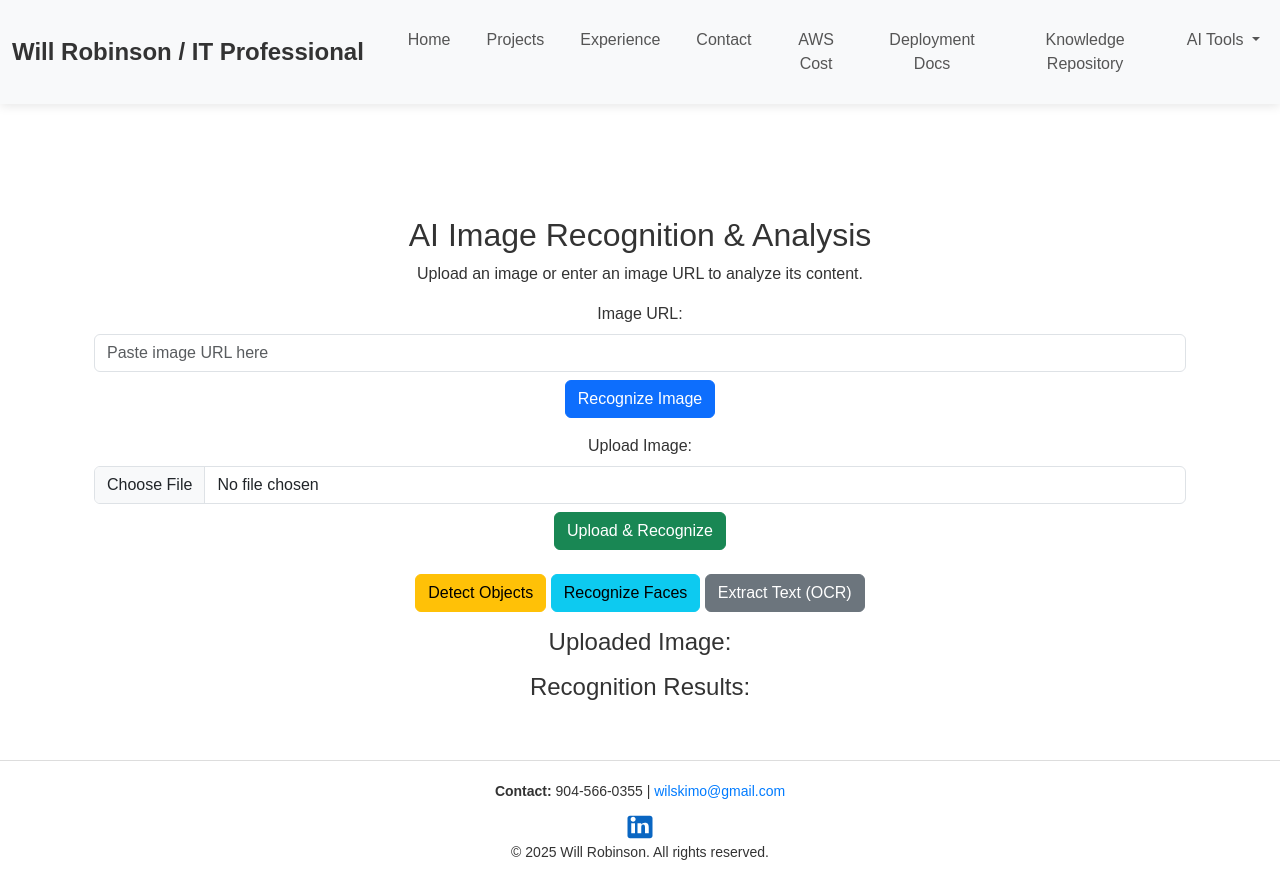
After one commit to wilskimo1/flask-project, a Flask app: page /ai/image-recognition in a window 1280 px wide. The commit adds this page. Run offline with Flask 3, Linux system fonts and the light colour scheme; parts of the project's set-up code (start-up, migrations or seed data) failed here and were passed over.

Commit message:
Updated project files with fixes and improvements

```diff
--- a/app.py
+++ b/app.py
@@ -1,5 +1,11 @@
-from flask import Flask, render_template, jsonify, send_from_directory
-import os, random, requests
+from flask import Flask, render_template, jsonify, send_from_directory, request
+import os, random, requests, boto3, json
+from transformers import pipeline # ✅ Free AI Model for Text Summarization
+import yfinance as yf #Yahoo Finance API
+from PIL import Image
+import io
+import easyocr
+from facenet_pytorch import MTCNN
 
 app = Flask(__name__)
 
@@ -10,6 +16,219 @@ KNOWLEDGE_REPO_DIR = "static/knowledge_docs"
 GITHUB_USERNAME = "wilskimo1"
 GITHUB_REPO = "flask-project"
 GITHUB_API_URL = f"https://api.github.com/repos/{GITHUB_USERNAME}/{GITHUB_REPO}/commits"
+
+# ✅ Load AI Models
+image_recognition = pipeline("image-classification", model="facebook/deit-base-distilled-patch16-224")
+object_detection = pipeline("object-detection", model="facebook/detr-resnet-50")
+face_detection = MTCNN(keep_all=True)  # Initializes the face detector
+ocr_reader = easyocr.Reader(['en'])  # OCR Model
+
+# AWS Secrets Manager Config
+SECRET_ARN = "arn:aws:secretsmanager:us-east-1:529088269091:secret:AWS_Cost_Tracker_Credentials-oyUCVy"
+
+def get_aws_credentials():
+    """Fetch AWS credentials securely from AWS Secrets Manager."""
+    try:
+        client = boto3.client("secretsmanager", region_name="us-east-1")
+        response = client.get_secret_value(SecretId=SECRET_ARN)
+        secret_data = json.loads(response["SecretString"])
+        return secret_data["AWS_ACCESS_KEY_ID"], secret_data["AWS_SECRET_ACCESS_KEY"]
+    except Exception as e:
+        print(f"❌ Error fetching secrets: {e}")
+        return None, None
+
+# Get AWS credentials
+AWS_ACCESS_KEY_ID, AWS_SECRET_ACCESS_KEY = get_aws_credentials()
+
+# Validate if credentials are retrieved
+if not AWS_ACCESS_KEY_ID or not AWS_SECRET_ACCESS_KEY:
+    raise ValueError("❌ AWS Credentials not retrieved. Check Secrets Manager.")
+
+# Initialize AWS Cost Explorer client
+ce_client = boto3.client(
+    "ce",
+    aws_access_key_id=AWS_ACCESS_KEY_ID,
+    aws_secret_access_key=AWS_SECRET_ACCESS_KEY,
+    region_name="us-east-1"
+)
+
+# 🔹 Function to fetch AWS cost data
+def get_aws_cost():
+    """Retrieve AWS cost data from Cost Explorer."""
+    try:
+        response = ce_client.get_cost_and_usage(
+            TimePeriod={"Start": "2024-03-01", "End": "2024-03-31"},
+            Granularity="MONTHLY",
+            Metrics=["BlendedCost"]
+        )
+        cost = response["ResultsByTime"][0]["Total"]["BlendedCost"]["Amount"]
+        return float(cost)
+    except Exception as e:
+        print(f"❌ Error fetching cost data: {e}")
+        return None
+
+
+
+# 📂 AWS Cost Tracker Route
+@app.route("/aws-cost")
+def aws_cost():
+    """Display AWS cost data in UI."""
+    current_cost = get_aws_cost()
+    if current_cost is None:
+        return "Error retrieving AWS cost data."
+
+    alert_status = "✅ OK" if current_cost < 100 else "🚨 ALERT: Budget Exceeded!"
+
+    return render_template("aws_cost.html", cost=current_cost, alert_status=alert_status)
+
+# ✅ AI Model: Load Free Text Summarizer (Hugging Face Model)
+summarizer = pipeline("summarization", model="facebook/bart-large-cnn")
+
+# ✅ AI Model: Load Free Image Recognition Model
+image_recognition = pipeline("image-classification", model="facebook/deit-base-distilled-patch16-224")
+
+
+# ✅ AI API Route - Free Text Summarization
+@app.route("/api/summarize", methods=["POST"])
+def summarize_text():
+    try:
+        data = request.get_json()
+        text = data.get("text", "")
+
+        if not text:
+            return jsonify({"error": "No text provided"}), 400
+
+        summary = summarizer(text, max_length=130, min_length=30, do_sample=False)
+        return jsonify({"summary": summary[0]["summary_text"]})
+
+    except Exception as e:
+        print(f"❌ Error in text summarization: {e}")
+        return jsonify({"error": str(e)}), 500
+
+# ✅ AI Tools Routes
+@app.route("/ai/text-summarizer")
+def text_summarizer():
+    return render_template("text_summarizer.html")
+
+@app.route("/api/image-recognition", methods=["POST"])
+def recognize_image():
+    try:
+        data = request.get_json()
+        image_url = data.get("image_url", "")
+
+        if not image_url:
+            return jsonify({"error": "No image URL provided"}), 400
+
+        # Fetch the image content
+        response = requests.get(image_url)
+        if response.status_code != 200:
+            return jsonify({"error": "Invalid image URL"}), 400
+
+        # Convert image bytes to a PIL image
+        image = Image.open(io.BytesIO(response.content)).convert("RGB")
+
+        # Run AI model
+        results = image_recognition(image)
+
+        return jsonify({"labels": results})
+
+    except Exception as e:
+        print(f"❌ Error in image recognition: {e}")
+        return jsonify({"error": str(e)}), 500
+
+@app.route("/api/stock-predictor", methods=["POST"])
+def stock_predictor():
+    try:
+        data = request.get_json()
+        stock_symbol = data.get("stock_symbol", "").upper()  # Ensure symbol is uppercase
+
+        if not stock_symbol:
+            return jsonify({"error": "No stock symbol provided"}), 400
+
+        stock = yf.Ticker(stock_symbol)
+        history = stock.history(period="1mo")
+
+        if history.empty:
+            return jsonify({"error": f"Invalid stock symbol: {stock_symbol} or no data available"}), 400
+
+        latest_price = history["Close"].iloc[-1]
+
+        return jsonify({"stock_symbol": stock_symbol, "latest_price": latest_price})
+
+    except Exception as e:
+        return jsonify({"error": str(e)}), 500
+
+@app.route("/api/object-detection", methods=["POST"])
+def detect_objects():
+    try:
+        data = request.get_json()
+        image_url = data.get("image_url", "")
+
+        if not image_url:
+            return jsonify({"error": "No image URL provided"}), 400
+
+        response = requests.get(image_url)
+        if response.status_code != 200:
+            return jsonify({"error": "Invalid image URL"}), 400
+
+        image = Image.open(io.BytesIO(response.content)).convert("RGB")
+        results = object_detection(image)
+        return jsonify({"labels": results})
+
+    except Exception as e:
+        print(f"❌ Error in object detection: {e}")
+        return jsonify({"error": str(e)}), 500
+
+@app.route("/api/face-recognition", methods=["POST"])
+def recognize_faces():
+    try:
+        data = request.get_json()
+        image_url = data.get("image_url", "")
+
+        if not image_url:
+            return jsonify({"error": "No image URL provided"}), 400
+
+        response = requests.get(image_url)
+        if response.status_code != 200:
+            return jsonify({"error": "Invalid image URL"}), 400
+
+        image = Image.open(io.BytesIO(response.content)).convert("RGB")
+
+        # Detect faces
+        boxes, _ = face_detection.detect(image)
+
+        if boxes is None:
+            return jsonify({"faces": []})  # No faces detected
+
+        results = [{"box": box.tolist()} for box in boxes]
+
+        return jsonify({"faces": results})
+
+    except Exception as e:
+        print(f"❌ Error in face recognition: {e}")
+        return jsonify({"error": str(e)}), 500
+
+@app.route("/api/ocr", methods=["POST"])
+def extract_text():
+    try:
+        data = request.get_json()
+        image_url = data.get("image_url", "")
+
+        if not image_url:
+            return jsonify({"error": "No image URL provided"}), 400
+
+        response = requests.get(image_url)
+        if response.status_code != 200:
+            return jsonify({"error": "Invalid image URL"}), 400
+
+        image = Image.open(io.BytesIO(response.content)).convert("RGB")
+        results = ocr_reader.readtext(image)
+        text_results = [entry[1] for entry in results]
+        return jsonify({"text": text_results})
+
+    except Exception as e:
+        print(f"❌ Error in OCR: {e}")
+        return jsonify({"error": str(e)}), 500
 
 # Full Project Data (All 9 Projects)
 projects = [
@@ -183,7 +402,40 @@ def get_github_commits():
 
     except Exception as e:
         return jsonify({"error": str(e)}), 500
+
+# ✅ AI Tools Routes
+@app.route("/ai/text-summarizer")
+def text_summarizer_page():
+    return render_template("text_summarizer.html")
+
+@app.route("/ai/image-recognition")
+def image_recognition_page():
+    return render_template("image_recognition.html")
+
+@app.route("/ai/stock-predictor")
+def stock_predictor_page():
+    return render_template("stock_predictor.html")
+
+# ✅ AI Model: Load Free Text Summarizer (Hugging Face Model)
+summarizer = pipeline("summarization", model="facebook/bart-large-cnn")
+
+# ✅ AI API Route - Free Text Summarization
+@app.route("/api/summarize", methods=["POST"])
+def summarize_text_api():
+    try:
+        data = request.get_json()
+        text = data.get("text", "")
+
+        if not text:
+            return jsonify({"error": "No text provided"}), 400
+
+        summary = summarizer(text, max_length=130, min_length=30, do_sample=False)
+        return jsonify({"summary": summary[0]["summary_text"]})
+
+    except Exception as e:
+        print(f"❌ Error in text summarization: {e}")
+        return jsonify({"error": str(e)}), 500
+
 # 🚀 Run Flask App
-
 if __name__ == "__main__":
     app.run(debug=False)
--- a/static/css/styles.css
+++ b/static/css/styles.css
@@ -31,6 +31,24 @@ body {
 .navbar-nav .nav-link:hover {
     color: #000;
 }
+
+/*I may remove below
+/* Ensure navbar collapses properly at medium screens */
+@media (max-width: 1200px) {
+    .navbar-nav {
+        flex-wrap: wrap;  /* Allow items to wrap instead of overflowing */
+        justify-content: center;
+    }
+
+    .navbar-nav .nav-item {
+        margin: 5px; /* Reduce spacing between items */
+    }
+
+    .navbar-brand {
+        font-size: 1rem; /* Reduce navbar brand size on smaller screens */
+    }
+}
+/*i may remove above
 
 /* Hero Section - Ensuring Full View & Alignment */
 .hero {
--- a/static/js/script.js
+++ b/static/js/script.js
@@ -20,6 +20,159 @@ document.addEventListener("DOMContentLoaded", function () {
     } else {
         console.error("❌ ERROR: Navbar elements NOT found!");
     }
+
+        // 🟢 AI Image Recognition Feature
+        const imageRecognizeButton = document.getElementById("recognize-btn");
+        const imageUploadButton = document.getElementById("upload-btn");
+        const objectDetectButton = document.getElementById("object-detect-btn");
+        const faceRecognizeButton = document.getElementById("face-recognize-btn");
+        const ocrButton = document.getElementById("ocr-btn");
+        const imageRecognitionResult = document.getElementById("image-recognition-result");
+        const previewImage = document.getElementById("preview-image");
+        const loadingIndicator = document.getElementById("loading");
+
+        function fetchImageAnalysis(endpoint, method = "POST", bodyData = {}) {
+            loadingIndicator.style.display = "block";
+            imageRecognitionResult.innerHTML = "";
+
+            fetch(endpoint, {
+                method: method,
+                headers: { "Content-Type": "application/json" },
+                body: JSON.stringify(bodyData)
+            })
+            .then(response => response.json())
+            .then(data => {
+                loadingIndicator.style.display = "none";
+                if (data.labels || data.text || data.faces) {
+                    (data.labels || data.text || data.faces).forEach(item => {
+                        let listItem = document.createElement("li");
+                        listItem.classList.add("list-group-item");
+                        listItem.innerText = item.label || item.text || `Face detected with confidence ${(item.confidence * 100).toFixed(2)}%`;
+                        imageRecognitionResult.appendChild(listItem);
+                    });
+                } else {
+                    imageRecognitionResult.innerText = "⚠️ No results found.";
+                }
+            })
+            .catch(error => {
+                loadingIndicator.style.display = "none";
+                console.error("❌ Fetch error:", error);
+                imageRecognitionResult.innerText = "⚠️ Error processing request.";
+            });
+        }
+
+        if (imageRecognizeButton) {
+            imageRecognizeButton.addEventListener("click", function () {
+                const imageUrl = document.getElementById("image-url").value;
+                if (!imageUrl) {
+                    alert("⚠️ Please enter an image URL.");
+                    return;
+                }
+                previewImage.src = imageUrl;
+                previewImage.style.display = "block";
+                fetchImageAnalysis("/api/image-recognition", "POST", { image_url: imageUrl });
+            });
+        }
+
+        if (imageUploadButton) {
+            imageUploadButton.addEventListener("click", function () {
+                const fileInput = document.getElementById("image-file");
+                const file = fileInput.files[0];
+                if (!file) {
+                    alert("⚠️ Please upload an image file.");
+                    return;
+                }
+
+                const formData = new FormData();
+                formData.append("image", file);
+
+                loadingIndicator.style.display = "block";
+                previewImage.src = URL.createObjectURL(file);
+                previewImage.style.display = "block";
+                imageRecognitionResult.innerHTML = "";
+
+                fetch("/api/image-upload", {
+                    method: "POST",
+                    body: formData
+                })
+                .then(response => response.json())
+                .then(data => {
+                    loadingIndicator.style.display = "none";
+                    if (data.labels) {
+                        data.labels.forEach(label => {
+                            let listItem = document.createElement("li");
+                            listItem.classList.add("list-group-item");
+                            listItem.innerText = `${label.label} (Confidence: ${(label.score * 100).toFixed(2)}%)`;
+                            imageRecognitionResult.appendChild(listItem);
+                        });
+                    } else {
+                        imageRecognitionResult.innerText = "⚠️ Error recognizing image.";
+                    }
+                })
+                .catch(error => {
+                    loadingIndicator.style.display = "none";
+                    console.error("❌ Upload error:", error);
+                    imageRecognitionResult.innerText = "⚠️ Failed to recognize image.";
+                });
+            });
+        }
+
+        if (objectDetectButton) {
+            objectDetectButton.addEventListener("click", function () {
+                fetchImageAnalysis("/api/object-detection", "POST", { image_url: previewImage.src });
+            });
+        }
+
+        if (faceRecognizeButton) {
+            faceRecognizeButton.addEventListener("click", function () {
+                fetchImageAnalysis("/api/face-recognition", "POST", { image_url: previewImage.src });
+            });
+        }
+
+        if (ocrButton) {
+            ocrButton.addEventListener("click", function () {
+                fetchImageAnalysis("/api/ocr", "POST", { image_url: previewImage.src });
+            });
+        }
+
+        // 🟢 AI Stock Price Prediction Feature
+        const stockPredictButton = document.getElementById("predict-btn");
+        const stockPredictionResult = document.getElementById("stock-prediction-result");
+
+        if (stockPredictButton) {
+            console.log("📈 Stock prediction feature initialized!");
+
+            stockPredictButton.addEventListener("click", function () {
+                console.log("🟢 Predict button clicked!");
+
+                const stockSymbol = document.getElementById("stock-symbol").value.trim().toUpperCase();
+
+                if (!stockSymbol) {
+                    alert("⚠️ Please enter a stock symbol.");
+                    return;
+                }
+
+                fetch("/api/stock-predictor", {
+                    method: "POST",
+                    headers: { "Content-Type": "application/json" },
+                    body: JSON.stringify({ stock_symbol: stockSymbol })
+                })
+                .then(response => response.json())
+                .then(data => {
+                    if (data.latest_price) {
+                        stockPredictionResult.innerHTML = `<strong>${data.stock_symbol}</strong>: $${data.latest_price.toFixed(2)}`;
+                        console.log("✅ Stock price received:", data.latest_price);
+                    } else {
+                        stockPredictionResult.innerText = `⚠️ ${data.error}`;
+                        console.error("❌ Error:", data);
+                    }
+                })
+                .catch(error => {
+                    stockPredictionResult.innerText = "⚠️ Failed to fetch stock price.";
+                    console.error("❌ Fetch error:", error);
+                });
+            });
+        }
 
     // 🟢 Fetch all projects for Projects Page
     const projectsContainer = document.getElementById("projects-container");
@@ -131,7 +284,7 @@ document.addEventListener("DOMContentLoaded", function () {
         console.warn("⚠️ Random number button NOT found in the DOM!");
     }
 
-    // 🟢 AWS Certifications - Only run on Experience Page
+    // 🟢 AWS Certifications
     const certContainer = document.getElementById("certifications-container");
     if (certContainer) {
         console.log("🎓 Loading AWS Certifications...");
@@ -164,4 +317,44 @@ document.addEventListener("DOMContentLoaded", function () {
 
         console.log("✅ AWS Certifications loaded successfully!");
     }
+    // 🟢 AI Text Summarization Feature
+    const summarizeButton = document.getElementById("summarize-btn");
+    const summaryResult = document.getElementById("summary-result");
+
+    if (summarizeButton) {
+        console.log("📄 Summarization feature initialized!");
+
+        summarizeButton.addEventListener("click", function () {
+            console.log("🟢 Summarize button clicked!");
+
+            const textInput = document.getElementById("text-input").value;
+
+            if (!textInput) {
+                alert("⚠️ Please enter some text to summarize.");
+                return;
+            }
+
+            fetch("/api/summarize", {
+                method: "POST",
+                headers: { "Content-Type": "application/json" },
+                body: JSON.stringify({ text: textInput })
+            })
+            .then(response => response.json())
+            .then(data => {
+                if (data.summary) {
+                    summaryResult.innerText = data.summary;
+                    console.log("✅ Summary received:", data.summary);
+                } else {
+                    summaryResult.innerText = "⚠️ Error generating summary.";
+                    console.error("❌ Error:", data);
+                }
+            })
+            .catch(error => {
+                summaryResult.innerText = "⚠️ Failed to summarize text.";
+                console.error("❌ Fetch error:", error);
+            });
+        });
+    } else {
+        console.warn("⚠️ Summarize button NOT found in the DOM!");
+    }
 });
--- a/templates/base.html
+++ b/templates/base.html
@@ -14,24 +14,35 @@
 
 <!-- Navbar -->
 <nav class="navbar navbar-expand-lg navbar-light bg-light fixed-top">
-    <div class="container">
+    <div class="container-fluid">
         <a class="navbar-brand" href="/">Will Robinson / IT Professional</a>
 
-        <!-- ✅ Navbar Toggler -->
         <button class="navbar-toggler" type="button" data-bs-toggle="collapse" data-bs-target="#navbarNav"
             aria-controls="navbarNav" aria-expanded="false" aria-label="Toggle navigation">
             <span class="navbar-toggler-icon"></span>
         </button>
 
-        <!-- ✅ Ensure Collapse Works -->
-        <div class="collapse navbar-collapse" id="navbarNav">
-            <ul class="navbar-nav ms-auto">
+        <div class="collapse navbar-collapse justify-content-end" id="navbarNav">
+            <ul class="navbar-nav">
                 <li class="nav-item"><a class="nav-link" href="/">Home</a></li>
                 <li class="nav-item"><a class="nav-link" href="/projects">Projects</a></li>
                 <li class="nav-item"><a class="nav-link" href="/experience">Experience</a></li>
                 <li class="nav-item"><a class="nav-link" href="/contact">Contact</a></li>
-                <li class="nav-item"><a class="nav-link" href="{{ url_for('deployment_docs') }}">Deployment Docs</a></li>
-                <li class="nav-item"><a class="nav-link" href="{{ url_for('knowledge_repository') }}">Knowledge Repository</a></li>
+                <li class="nav-item"><a class="nav-link" href="/aws-cost">AWS Cost</a></li>
+                <li class="nav-item"><a class="nav-link" href="/deployment-docs">Deployment Docs</a></li>
+                <li class="nav-item"><a class="nav-link" href="/knowledge">Knowledge Repository</a></li>
+
+                <!-- AI Tools Dropdown -->
+                <li class="nav-item dropdown">
+                    <a class="nav-link dropdown-toggle" href="#" id="aiToolsDropdown" role="button" data-bs-toggle="dropdown" aria-expanded="false">
+                        AI Tools
+                    </a>
+                    <ul class="dropdown-menu" aria-labelledby="aiToolsDropdown">
+                        <li><a class="dropdown-item" href="/ai/text-summarizer">Text Summarizer</a></li>
+                        <li><a class="dropdown-item" href="/ai/image-recognition">Image Recognition</a></li>
+                        <li><a class="dropdown-item" href="/ai/stock-predictor">Stock Predictor</a></li>
+                    </ul>
+                </li>
             </ul>
         </div>
     </div>
@@ -52,20 +63,13 @@
                     <path d="M4 3C2.895 3 2 3.895 2 5V19C2 20.105 2.895 21 4 21H20C21.105 21 22 20.105 22 19V5C22 3.895 21.105 3 20 3H4ZM8 17H5V9H8V17ZM6.5 7.75C5.395 7.75 4.5 6.855 4.5 5.75C4.5 4.645 5.395 3.75 6.5 3.75C7.605 3.75 8.5 4.645 8.5 5.75C8.5 6.855 7.605 7.75 6.5 7.75ZM19 17H16V12.5C16 11.12 15.88 10 14.5 10C13.12 10 13 11.12 13 12.5V17H10V9H13V10.08C13.56 9.3 14.45 8.5 15.92 8.5C18.65 8.5 19 10.35 19 12.43V17Z" fill="#0A66C2"/>
                 </svg>
             </a>
-            <a href="https://x.com/Wilskimo" target="_blank" aria-label="X">
-                <svg width="30" height="30" viewBox="0 0 24 24" fill="none" xmlns="http://www.w3.org/2000/svg">
-                    <path d="M23 2L13.5 12L23 22H19L11 14L5 22H1L10 12L1 2H5L12 10L18.5 2H23Z" fill="black"/>
-                </svg>
-            </a>
         </div>
         <p class="copyright">© 2025 Will Robinson. All rights reserved.</p>
     </div>
 </footer>
 
-<!-- Bootstrap JS Bundle (Must be above script.js) -->
+<!-- Bootstrap JS Bundle -->
 <script src="https://cdn.jsdelivr.net/npm/bootstrap@5.3.2/dist/js/bootstrap.bundle.min.js"></script>
-
-<!-- Load Custom Script -->
 <script src="{{ url_for('static', filename='js/script.js') }}"></script>
 
 </body>
--- /dev/null
+++ b/templates/image_recognition.html
@@ -0,0 +1,46 @@
+{% extends 'base.html' %}
+
+{% block content %}
+<div class="container mt-5 pt-5">
+    <h2 class="mt-4">AI Image Recognition & Analysis</h2>
+    <p>Upload an image or enter an image URL to analyze its content.</p>
+
+    <div class="mb-3">
+        <label for="image-url" class="form-label">Image URL:</label>
+        <input type="text" class="form-control" id="image-url" placeholder="Paste image URL here">
+        <button class="btn btn-primary mt-2" id="recognize-btn">Recognize Image</button>
+    </div>
+
+    <div class="mb-3">
+        <label for="image-file" class="form-label">Upload Image:</label>
+        <input type="file" class="form-control" id="image-file">
+        <button class="btn btn-success mt-2" id="upload-btn">Upload & Recognize</button>
+    </div>
+
+    <!-- Object Detection Button -->
+    <button class="btn btn-warning mt-2" id="object-detect-btn">Detect Objects</button>
+
+    <!-- Face Recognition Button -->
+    <button class="btn btn-info mt-2" id="face-recognize-btn">Recognize Faces</button>
+
+    <!-- Text Extraction Button -->
+    <button class="btn btn-secondary mt-2" id="ocr-btn">Extract Text (OCR)</button>
+
+    <!-- Loader -->
+    <div id="loading" style="display: none;">
+        <p>Processing... ⏳</p>
+    </div>
+
+    <!-- Display Image -->
+    <div class="mt-3">
+        <h4>Uploaded Image:</h4>
+        <img id="preview-image" src="" class="img-fluid" style="max-width: 300px; display: none;">
+    </div>
+
+    <!-- Display Recognition Results -->
+    <div class="mt-3">
+        <h4>Recognition Results:</h4>
+        <ul id="image-recognition-result" class="list-group"></ul>
+    </div>
+</div>
+{% endblock %}
```
Also changed, not shown: templates/aws_cost.html (added, +15 -0 lines), templates/resume.html (deleted, +0 -34 lines), templates/stock_predictor.html (added, +19 -0 lines), templates/text_summarizer.html (added, +38 -0 lines), 2 other files.
